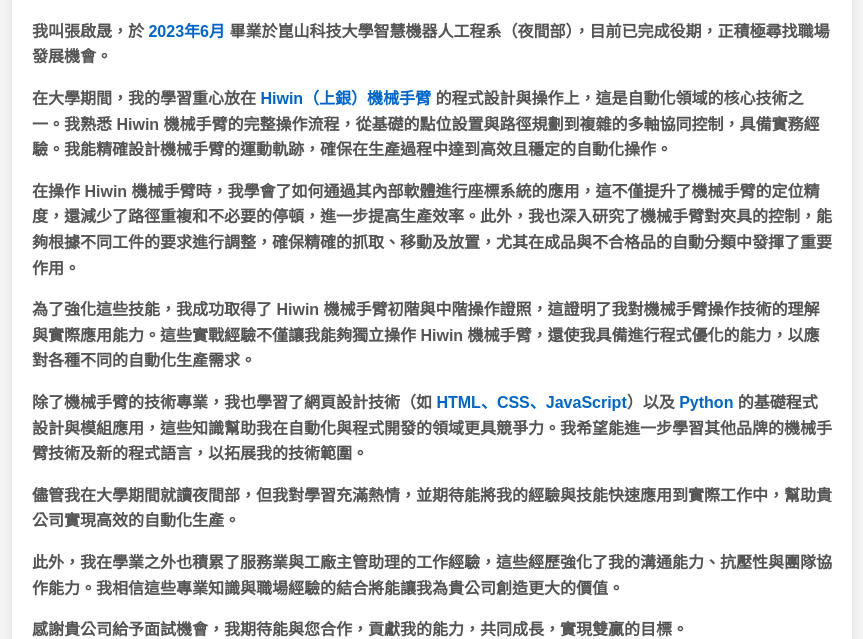
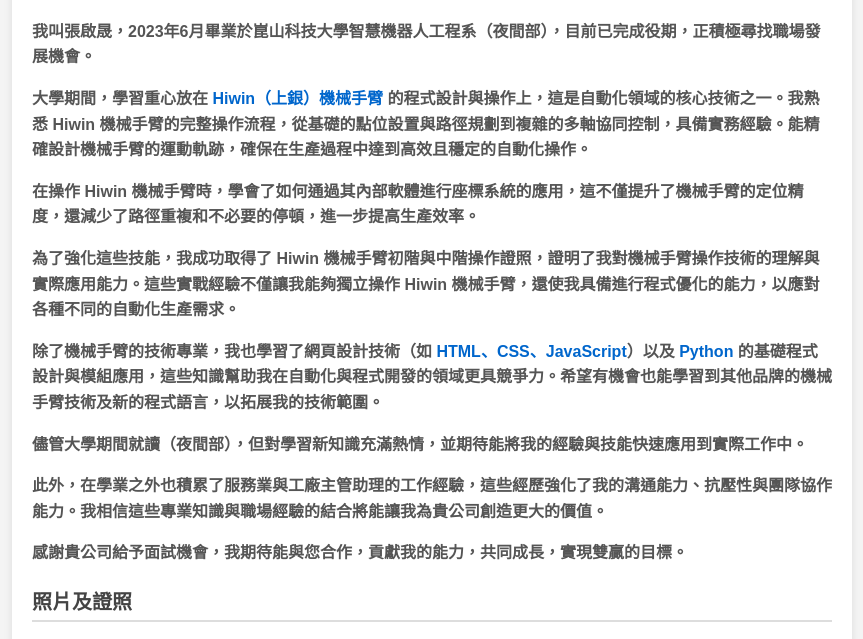
Before and after one commit to tony0617/tony-, a plain HTML site: page docs/index.html in a window 1280 px wide. Shown: the part 90-729 px from the top of the page, without its empty margins (208-1071 px from the left). Drawn offline with Linux system fonts and the light colour scheme.

Commit message:
Update index.html

```diff
--- a/docs/index.html
+++ b/docs/index.html
@@ -11,19 +11,19 @@
     <div class="container">
         <h1>張啟晟 - 自我介紹</h1>
 
-        <p>我叫張啟晟，於 <span class="highlight">2023年6月</span> 畢業於崑山科技大學智慧機器人工程系（夜間部），目前已完成役期，正積極尋找職場發展機會。</p>
+        <p>我叫張啟晟，2023年6月畢業於崑山科技大學智慧機器人工程系（夜間部），目前已完成役期，正積極尋找職場發展機會。</p>
 
-        <p>在大學期間，我的學習重心放在 <span class="highlight">Hiwin（上銀）機械手臂</span> 的程式設計與操作上，這是自動化領域的核心技術之一。我熟悉 Hiwin 機械手臂的完整操作流程，從基礎的點位設置與路徑規劃到複雜的多軸協同控制，具備實務經驗。我能精確設計機械手臂的運動軌跡，確保在生產過程中達到高效且穩定的自動化操作。</p>
+        <p>大學期間，學習重心放在 <span class="highlight">Hiwin（上銀）機械手臂</span> 的程式設計與操作上，這是自動化領域的核心技術之一。我熟悉 Hiwin 機械手臂的完整操作流程，從基礎的點位設置與路徑規劃到複雜的多軸協同控制，具備實務經驗。能精確設計機械手臂的運動軌跡，確保在生產過程中達到高效且穩定的自動化操作。</p>
 
-        <p>在操作 Hiwin 機械手臂時，我學會了如何通過其內部軟體進行座標系統的應用，這不僅提升了機械手臂的定位精度，還減少了路徑重複和不必要的停頓，進一步提高生產效率。此外，我也深入研究了機械手臂對夾具的控制，能夠根據不同工件的要求進行調整，確保精確的抓取、移動及放置，尤其在成品與不合格品的自動分類中發揮了重要作用。</p>
+        <p>在操作 Hiwin 機械手臂時，學會了如何通過其內部軟體進行座標系統的應用，這不僅提升了機械手臂的定位精度，還減少了路徑重複和不必要的停頓，進一步提高生產效率。</p>
 
-        <p>為了強化這些技能，我成功取得了 Hiwin 機械手臂初階與中階操作證照，這證明了我對機械手臂操作技術的理解與實際應用能力。這些實戰經驗不僅讓我能夠獨立操作 Hiwin 機械手臂，還使我具備進行程式優化的能力，以應對各種不同的自動化生產需求。</p>
+        <p>為了強化這些技能，我成功取得了 Hiwin 機械手臂初階與中階操作證照，證明了我對機械手臂操作技術的理解與實際應用能力。這些實戰經驗不僅讓我能夠獨立操作 Hiwin 機械手臂，還使我具備進行程式優化的能力，以應對各種不同的自動化生產需求。</p>
 
-        <p>除了機械手臂的技術專業，我也學習了網頁設計技術（如 <span class="highlight">HTML、CSS、JavaScript</span>）以及 <span class="highlight">Python</span> 的基礎程式設計與模組應用，這些知識幫助我在自動化與程式開發的領域更具競爭力。我希望能進一步學習其他品牌的機械手臂技術及新的程式語言，以拓展我的技術範圍。</p>
+        <p>除了機械手臂的技術專業，我也學習了網頁設計技術（如 <span class="highlight">HTML、CSS、JavaScript</span>）以及 <span class="highlight">Python</span> 的基礎程式設計與模組應用，這些知識幫助我在自動化與程式開發的領域更具競爭力。希望有機會也能學習到其他品牌的機械手臂技術及新的程式語言，以拓展我的技術範圍。</p>
 
-        <p>儘管我在大學期間就讀夜間部，但我對學習充滿熱情，並期待能將我的經驗與技能快速應用到實際工作中，幫助貴公司實現高效的自動化生產。</p>
+        <p>儘管大學期間就讀（夜間部），但對學習新知識充滿熱情，並期待能將我的經驗與技能快速應用到實際工作中。</p>
 
-        <p>此外，我在學業之外也積累了服務業與工廠主管助理的工作經驗，這些經歷強化了我的溝通能力、抗壓性與團隊協作能力。我相信這些專業知識與職場經驗的結合將能讓我為貴公司創造更大的價值。</p>
+        <p>此外，在學業之外也積累了服務業與工廠主管助理的工作經驗，這些經歷強化了我的溝通能力、抗壓性與團隊協作能力。我相信這些專業知識與職場經驗的結合將能讓我為貴公司創造更大的價值。</p>
 
         <p>感謝貴公司給予面試機會，我期待能與您合作，貢獻我的能力，共同成長，實現雙贏的目標。</p>
 
```
